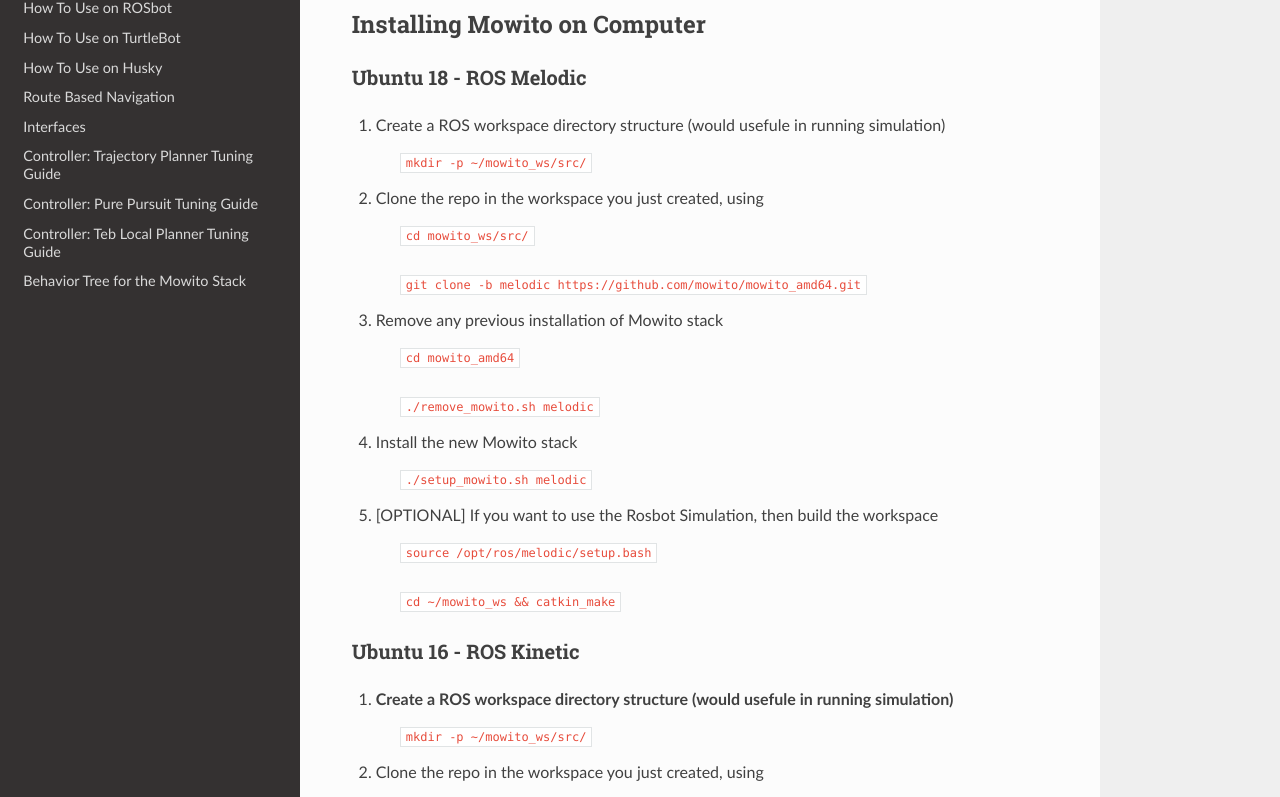
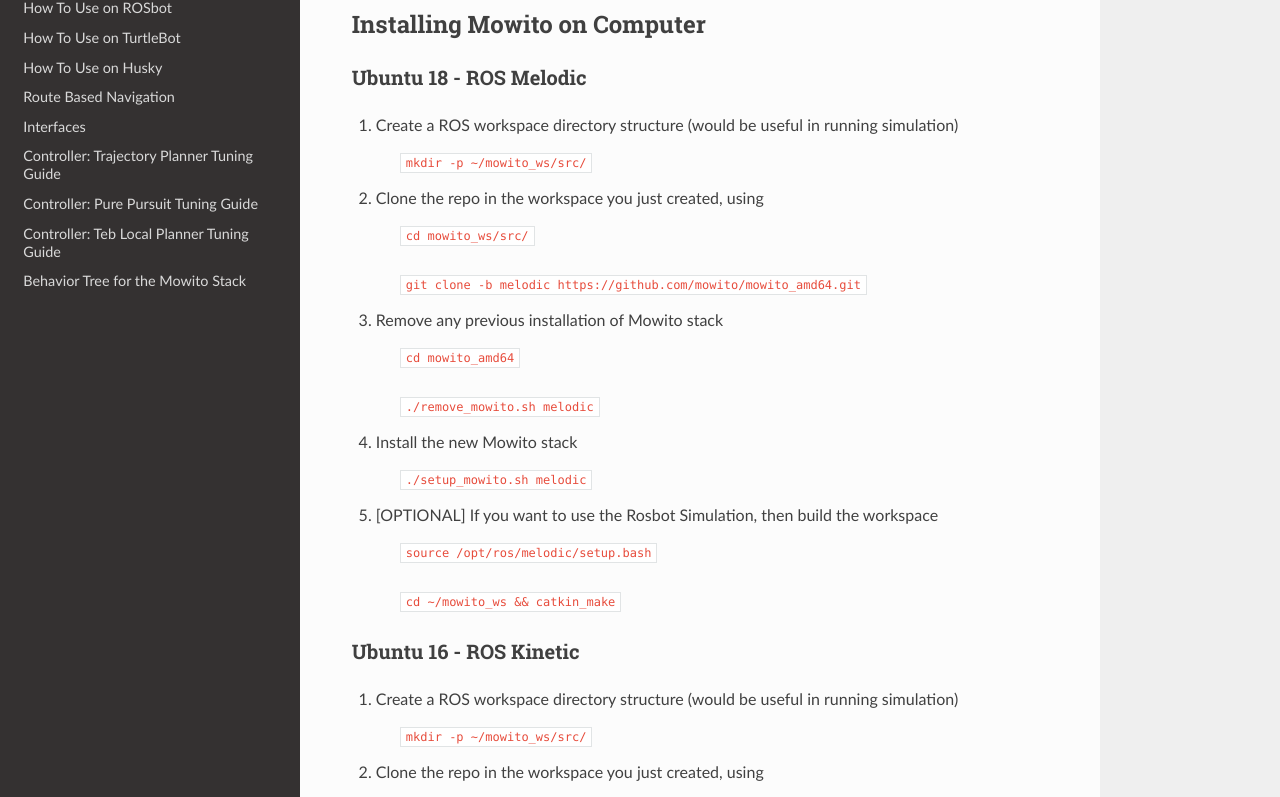
Before and after one commit to mowito/mowito_amd64, a Sphinx documentation site: the page built from docs/source/Installation.rst, in a window 1280 px wide and 1400 px high. Shown: the part 352-1149 px from the top of the window. Built offline with Sphinx 7.4.7 and the Read the Docs theme 2.0.0, drawn with Linux system fonts in a browser that asks for light colours.

Commit message:
fixed typos on the setting up mowito page

```diff
--- a/docs/source/Installation.rst
+++ b/docs/source/Installation.rst
@@ -15,7 +15,7 @@
 
 Ubuntu 18 - ROS Melodic
 ^^^^^^^^^^^^^^^^^^^^^^^^^^^
-1. Create a ROS workspace directory structure (would usefule in running simulation)
+1. Create a ROS workspace directory structure (would be useful in running simulation)
 
 	``mkdir -p ~/mowito_ws/src/``\
 
@@ -45,7 +45,8 @@
 
 Ubuntu 16 - ROS Kinetic
 ^^^^^^^^^^^^^^^^^^^^^^^^^^^
-1. Create a ROS workspace directory structure (would usefule in running simulation)
+1. Create a ROS workspace directory structure (would be useful in running simulation)
+
 	``mkdir -p ~/mowito_ws/src/``
 
 2. Clone the repo in the workspace you just created, using
```
